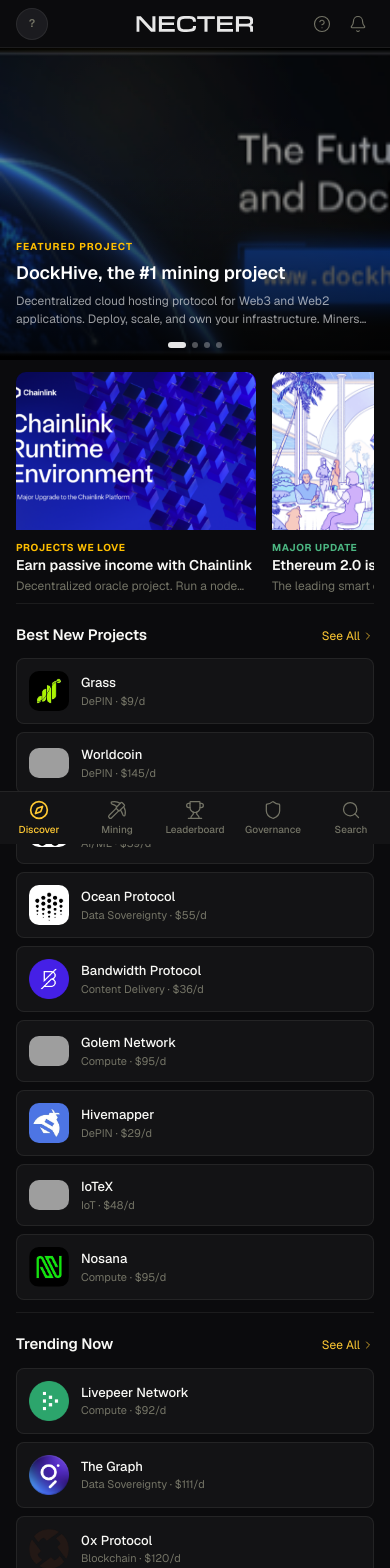
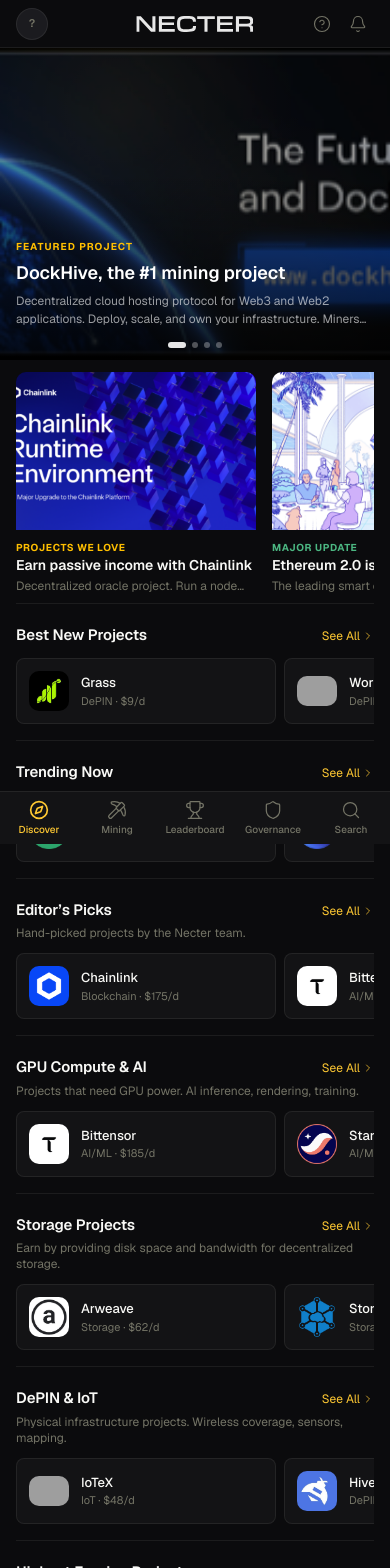
Before and after one commit to GambogeSplash/necter-mining-app-store-svelte, a SvelteKit app: page /discover in a window 390 px wide. Shown: the top 1568 px of the page. Built offline with nearby package versions, Linux system fonts and the light colour scheme; grey boxes are pictures that could not be loaded; a web font is replaced by a local one.

Commit message:
Discover: all collection sections scroll horizontally on mobile instead of stacking

```diff
--- a/src/routes/discover/+page.svelte
+++ b/src/routes/discover/+page.svelte
@@ -441,11 +441,11 @@
 							See All <ChevronRight class="w-3 h-3" strokeWidth={1.5} />
 						</a>
 					</div>
-					<div class="grid grid-cols-1 md:grid-cols-3 gap-2">
+					<div class="flex md:grid md:grid-cols-3 gap-2 overflow-x-auto pb-1 [scrollbar-width:none] md:overflow-visible">
 						{#each bestNew as app (app.id)}
 							<a
 								href="/apps/{app.id}"
-								class="flex items-center gap-3 p-3 rounded-[8px] bg-[var(--surface-1)] border border-[var(--border-default)] no-underline transition-colors hover:border-[var(--border-hover)] hover:bg-[var(--surface-2)]"
+								class="flex items-center gap-3 p-3 rounded-[8px] bg-[var(--surface-1)] border border-[var(--border-default)] no-underline transition-colors hover:border-[var(--border-hover)] hover:bg-[var(--surface-2)] min-w-[260px] md:min-w-0 shrink-0 md:shrink"
 							>
 								<img
 									src={appIcon(app)}
@@ -491,11 +491,11 @@
 							See All <ChevronRight class="w-3 h-3" strokeWidth={1.5} />
 						</a>
 					</div>
-					<div class="grid grid-cols-1 md:grid-cols-3 gap-2">
+					<div class="flex md:grid md:grid-cols-3 gap-2 overflow-x-auto pb-1 [scrollbar-width:none] md:overflow-visible">
 						{#each trending as app (app.id)}
 							<a
 								href="/apps/{app.id}"
-								class="flex items-center gap-3 p-3 rounded-[8px] bg-[var(--surface-1)] border border-[var(--border-default)] no-underline transition-colors hover:border-[var(--border-hover)] hover:bg-[var(--surface-2)]"
+								class="flex items-center gap-3 p-3 rounded-[8px] bg-[var(--surface-1)] border border-[var(--border-default)] no-underline transition-colors hover:border-[var(--border-hover)] hover:bg-[var(--surface-2)] min-w-[260px] md:min-w-0 shrink-0 md:shrink"
 							>
 								<img
 									src={appIcon(app)}
@@ -552,11 +552,11 @@
 								{col.description}
 							</p>
 						{/if}
-						<div class="grid grid-cols-1 md:grid-cols-3 gap-2">
+						<div class="flex md:grid md:grid-cols-3 gap-2 overflow-x-auto pb-1 [scrollbar-width:none] md:overflow-visible">
 							{#each colApps as app (app.id)}
 								<a
 									href="/apps/{app.id}"
-									class="flex items-center gap-3 p-3 rounded-[8px] bg-[var(--surface-1)] border border-[var(--border-default)] no-underline transition-colors hover:border-[var(--border-hover)] hover:bg-[var(--surface-2)]"
+									class="flex items-center gap-3 p-3 rounded-[8px] bg-[var(--surface-1)] border border-[var(--border-default)] no-underline transition-colors hover:border-[var(--border-hover)] hover:bg-[var(--surface-2)] min-w-[260px] md:min-w-0 shrink-0 md:shrink"
 								>
 									<img
 										src={appIcon(app)}
```
